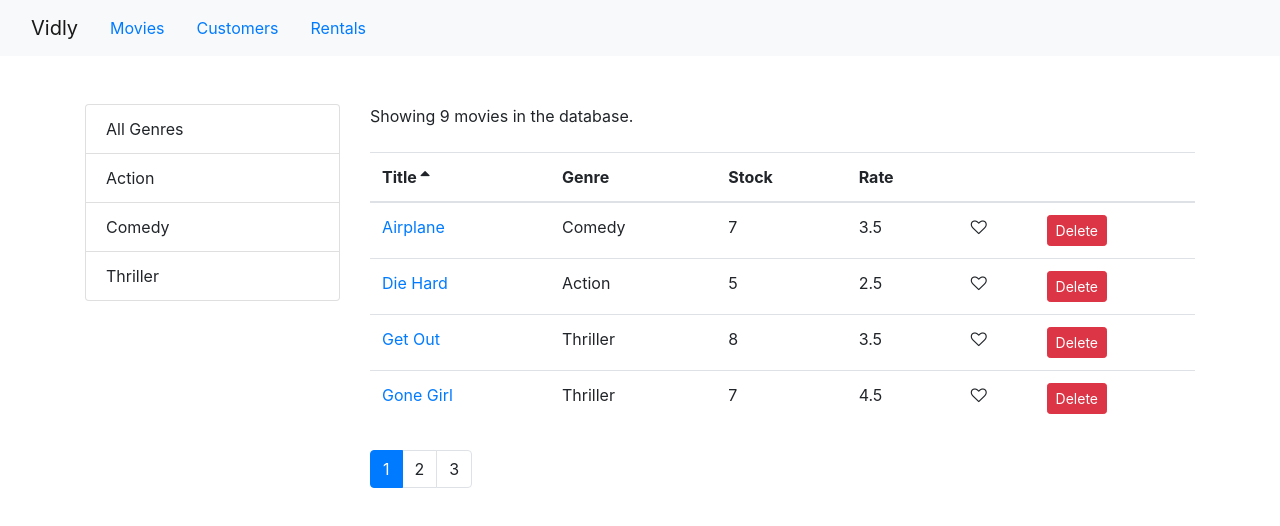
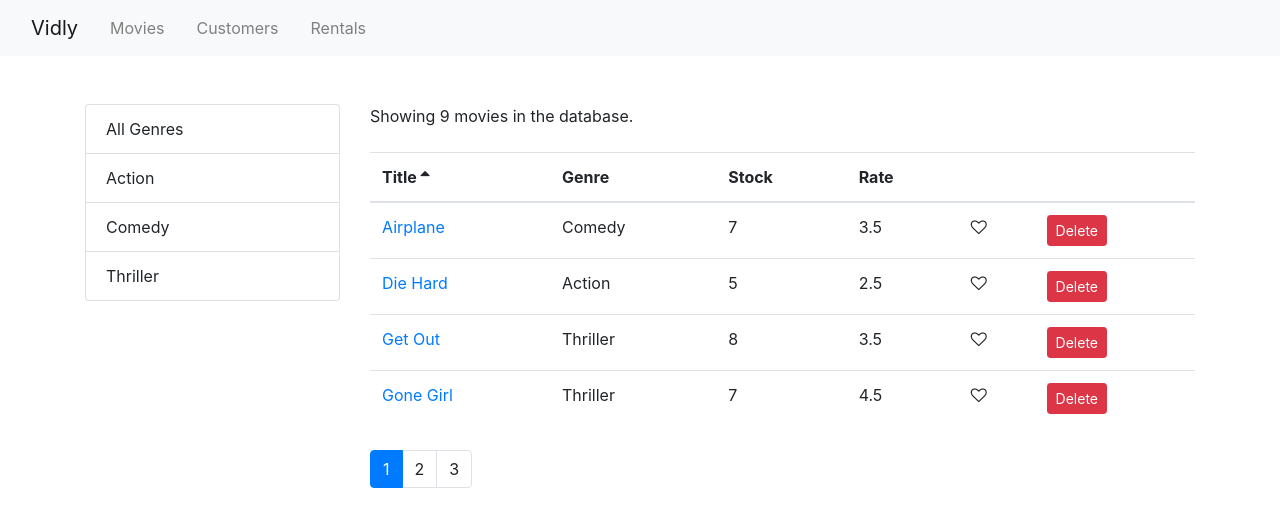
Before and after one commit to mrhpn/react--vidly, a React (Create React App) app: page / in a window 1280 px wide. Shown: the top 526 px of the page. Built offline with nearby package versions, Linux system fonts and the light colour scheme.

Commit message:
fixed navbar active class

```diff
--- a/src/components/navBar.jsx
+++ b/src/components/navBar.jsx
@@ -20,13 +20,13 @@ const NavBar = () => {
           <span className="navbar-toggler-icon"></span>
         </button>
         <div className="collapse navbar-collapse" id="navbarSupportedContent">
-          <NavLink to="/movies" className="nav-item nav-link" aria-current="page">
+          <NavLink to="/movies" className="nav-item nav-link">
             Movies
           </NavLink>
-          <NavLink to="/customers" className="nav-item nav-link" aria-current="page">
+          <NavLink to="/customers" className="nav-item nav-link">
             Customers
           </NavLink>
-          <NavLink to="/rentals" className="nav-item nav-link" aria-current="page">
+          <NavLink to="/rentals" className="nav-item nav-link">
             Rentals
           </NavLink>
         </div>
--- a/src/index.css
+++ b/src/index.css
@@ -14,3 +14,11 @@ code {
 .clickable {
   cursor: pointer;
 }
+
+.nav-link {
+  color: gray;
+}
+
+.active {
+  color: black;
+}
```
